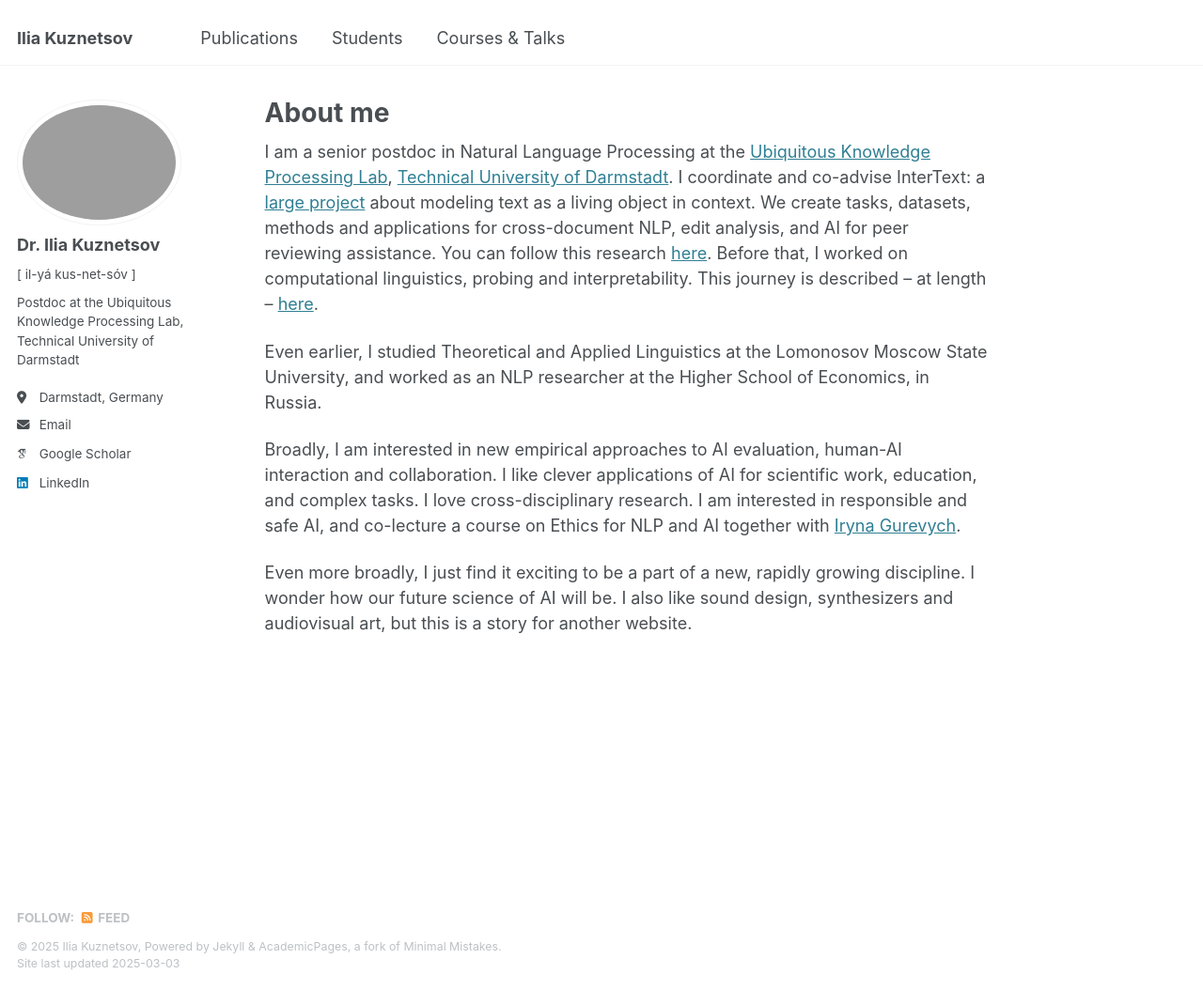
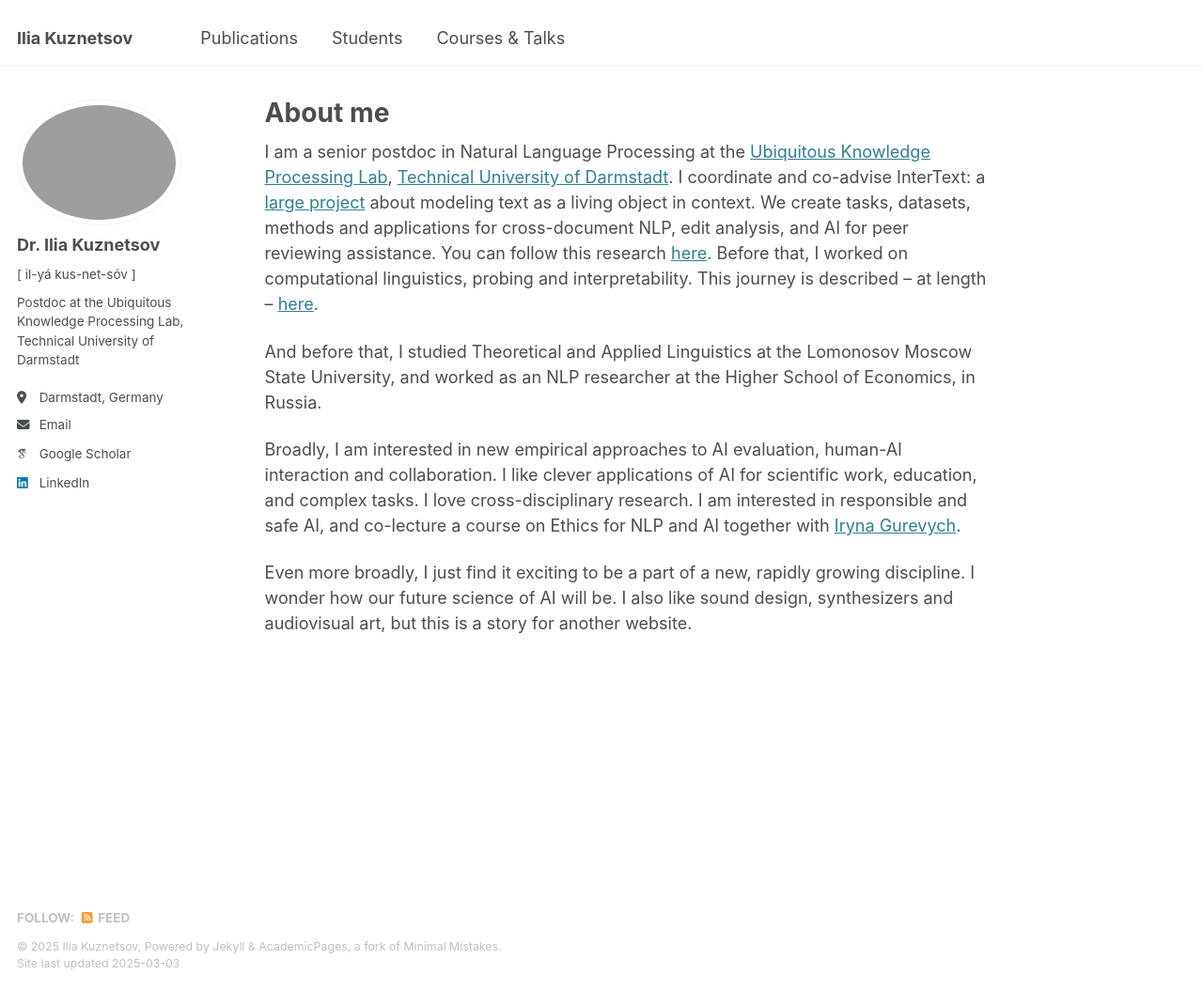
Before and after one commit to iokuznetsov/iokuznetsov.github.io, a Jekyll site: the page built from _pages/about.md, in a window 1280 px wide and 1054 px high. Shown: the whole window at 94% size. Built offline with Jekyll 4.4.1, drawn with Linux system fonts in a browser that asks for light colours; some web fonts are replaced.

Commit message:
Update about.md

```diff
--- a/_pages/about.md
+++ b/_pages/about.md
@@ -14,7 +14,7 @@ You can follow this research [here](https://intertext.ukp-lab.de/).
 Before that, I worked on computational linguistics, probing and interpretability.
 This journey is described – at length – [here](https://tuprints.ulb.tu-darmstadt.de/19851/).
 
-Even earlier, I studied Theoretical and Applied Linguistics at the Lomonosov Moscow State University, and worked as an NLP researcher at the Higher School of Economics, in Russia.
+And before that, I studied Theoretical and Applied Linguistics at the Lomonosov Moscow State University, and worked as an NLP researcher at the Higher School of Economics, in Russia.
 
 Broadly, I am interested in new empirical approaches to AI evaluation, human-AI interaction and collaboration. I like clever applications of AI for scientific work, education, and complex tasks.
 I love cross-disciplinary research. I am interested in responsible and safe AI, and co-lecture a course on Ethics for NLP and AI together with [Iryna Gurevych](https://www.informatik.tu-darmstadt.de/ukp/ukp_home/head_ukp/index.en.jsp).
```
